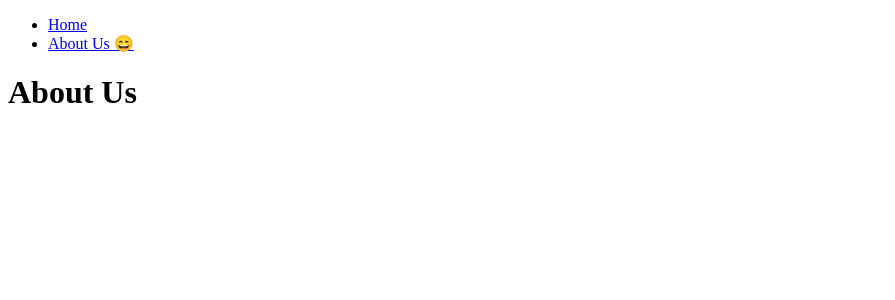
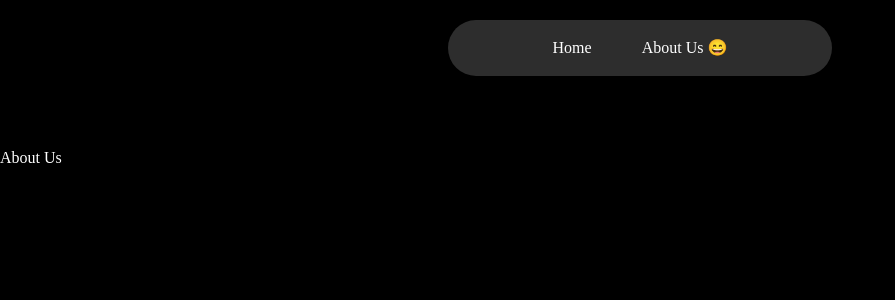
Before and after one commit to jungwonjoo/movie-home, a Next.js app: page /about-us in a window 1280 px wide. Shown: the top 300 px of the page, without its empty margins (0-895 px from the left). Built offline with nearby package versions, Linux system fonts and the light colour scheme.

Commit message:
router 사용해서  페이지넘겨줘야해

```diff
--- /dev/null
+++ b/app/(movies)/movies/[id]/error.tsx
@@ -0,0 +1,6 @@
+'use client'
+export default function ErrorOMG(){
+    return(
+        <h1>error.tsx 에러에러에러!!!!!</h1>
+    )
+}
--- a/app/layout.tsx
+++ b/app/layout.tsx
@@ -1,3 +1,4 @@
+import '../styles/global.css'
 import Navigation from '../component/navigaition'
 import { Metadata } from 'next'
 
--- a/component/movie-videos.tsx
+++ b/component/movie-videos.tsx
@@ -2,8 +2,8 @@ import { URL} from '../app/(home)/page'
 
 async function getVideo(id:string) {
 
-    console.log(`Fetching videos : ${Date.now()}`)
-    await new Promise((resolve)=>setTimeout(resolve, 1000))
+    // console.log(`Fetching videos : ${Date.now()}`)
+    // await new Promise((resolve)=>setTimeout(resolve, 3000))
 
     // throw new Error('에러에러에러에러에러!!!!')
 
@@ -17,6 +17,7 @@ export default async function MovieVideo({id}:{id:string}) {
 
     return(
         <div>
+            <div>{JSON.stringify(videoItem)}</div>
             {/* {videoItem.map((video) => (
                 <iframe
                     key={video.id}
--- a/component/navigaition.tsx
+++ b/component/navigaition.tsx
@@ -1,5 +1,6 @@
 'use client'
 
+import styles from '../styles/navigation.module.css'
 import Link from 'next/link';
 import { usePathname } from 'next/navigation';
 
@@ -7,7 +8,7 @@ export default function Navigation(){
 
     const path = usePathname()
     return(
-        <nav>
+        <nav className={styles.nav}>
             <ul>
                 <li>
                     <Link href={'/'}>Home {path === '/' ? '😄' : '' }</Link>
--- /dev/null
+++ b/styles/global.css
@@ -0,0 +1,51 @@
+html, body, div, span, applet, object, iframe,
+h1, h2, h3, h4, h5, h6, p, blockquote, pre,
+a, abbr, acronym, address, big, cite, code,
+del, dfn, em, img, ins, kbd, q, s, samp,
+small, strike, strong, sub, sup, tt, var,
+b, u, i, center, dl, dt, dd, ol, ul, li,
+fieldset, form, label, legend, table, caption,
+tbody, tfoot, thead, tr, th, td,
+article, aside, canvas, details, embed,
+figure, figcaption, footer, header, hgroup,
+menu, nav, output, ruby, section, summary,
+time, mark, audio, video {
+  margin: 0; padding: 0; border: 0;
+  font-size: 100%; font: inherit;
+  vertical-align: baseline;
+}
+
+article, aside, details, figcaption, figure,
+footer, header, hgroup, menu, nav, section {
+  display: block;
+}
+
+body {
+    padding-top: 150px;
+    line-height: 1;
+    background-color: black;
+    color: white;
+}
+
+ol, ul {
+  list-style: none;
+}
+
+blockquote, q {
+  quotes: none;
+}
+
+blockquote:before, blockquote:after,
+q:before, q:after {
+  content: '';
+}
+
+table {
+  border-collapse: collapse;
+  border-spacing: 0;
+}
+
+a {
+  text-decoration: none;
+  color: white;
+}
--- /dev/null
+++ b/styles/navigation.module.css
@@ -0,0 +1,28 @@
+.nav{
+    background-color: #2d2d2d;
+    position: fixed;
+    width: 30%;
+    margin: 0 auto;
+    top: 20px;
+    border-radius: 50px;
+    padding: 20px 0px;
+    left: 50%;
+    z-index: 10;
+    transform: translateX(-50%);
+}
+
+.nav ul {
+    display: flex;
+    justify-content: center;
+    gap: 50px;
+}
+
+.nav ul li {
+    list-style: none;
+    transform: none;
+    transition: all 0.1s ease-in-out;
+}
+
+.nav ul li:hover {
+    transform: scale(1.05);
+}
```
Also changed, not shown: app/(home)/page.tsx (+6 -6 lines), styles/home.module.css (added, +8 -0 lines), styles/movie.module.css (added, +26 -0 lines).
